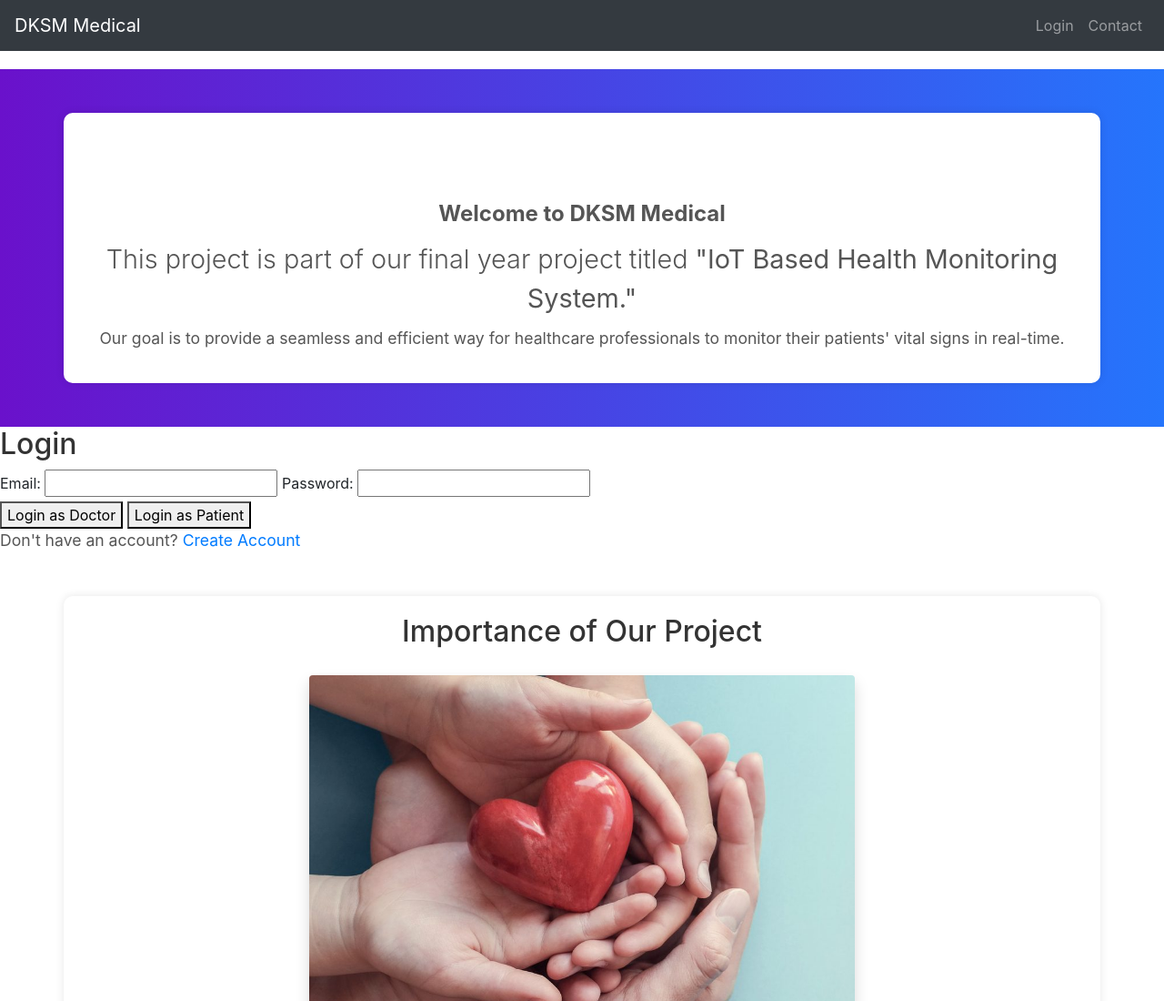
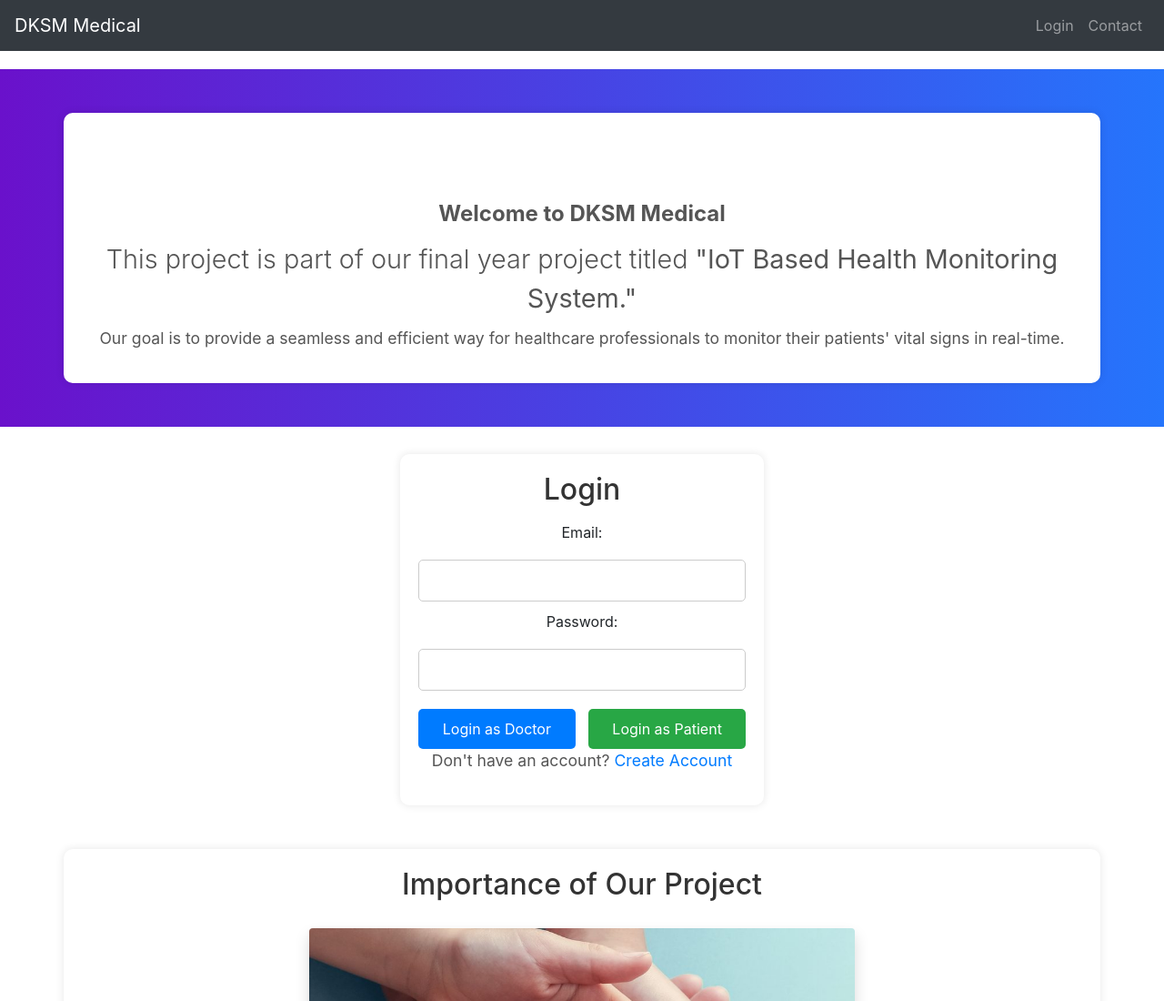
Before and after one commit to mihirxxx/DKSM-Medical, a plain HTML site: page index.html in a window 1280 px wide. Shown: the top 1100 px of the page at 91% size. Drawn offline with nearby package versions, Linux system fonts and the light colour scheme; a script that the page names is missing.

Commit message:
Update style.css

```diff
--- a/style.css
+++ b/style.css
@@ -56,3 +56,58 @@ img {
 .list-group-item {
     font-size: 1.2rem;
 }
+
+.login-section {
+    background-color: white;
+    padding: 20px;
+    text-align: center;
+    max-width: 400px;
+    margin: 30px auto;
+    border-radius: 10px;
+    box-shadow: 0 0 10px rgba(0, 0, 0, 0.1);
+}
+
+.login-section h2 {
+    color: #333;
+    margin-bottom: 15px;
+}
+
+.login-section input {
+    width: 100%;
+    padding: 10px;
+    margin: 10px 0;
+    border: 1px solid #ccc;
+    border-radius: 5px;
+}
+
+.role-selection {
+    display: flex;
+    justify-content: space-between;
+    margin-top: 10px;
+}
+
+.doctor-btn, .patient-btn {
+    width: 48%;
+    padding: 10px;
+    border: none;
+    border-radius: 5px;
+    color: white;
+    cursor: pointer;
+}
+
+.doctor-btn {
+    background-color: #007bff;
+}
+
+.patient-btn {
+    background-color: #28a745;
+}
+
+.login-section a {
+    color: #007bff;
+    text-decoration: none;
+}
+
+.login-section a:hover {
+    text-decoration: underline;
+}
```
